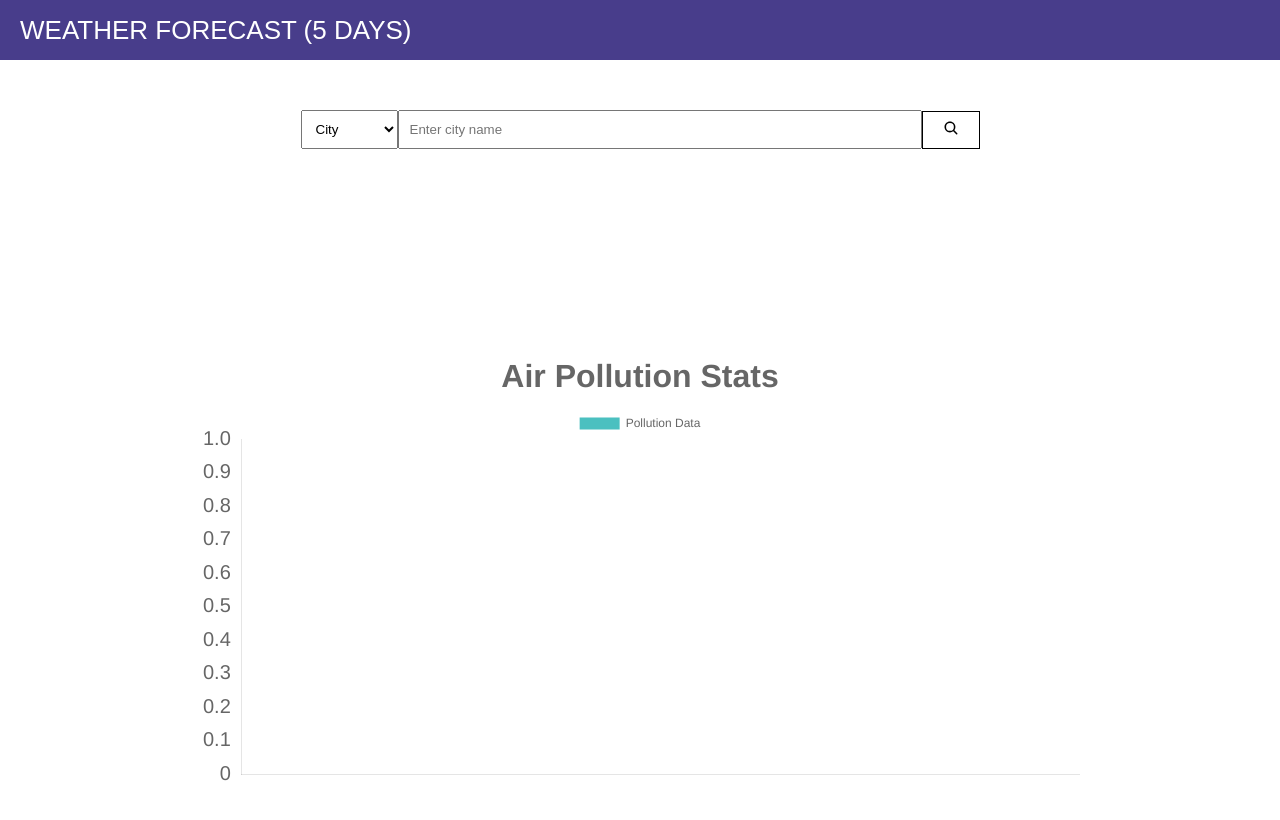
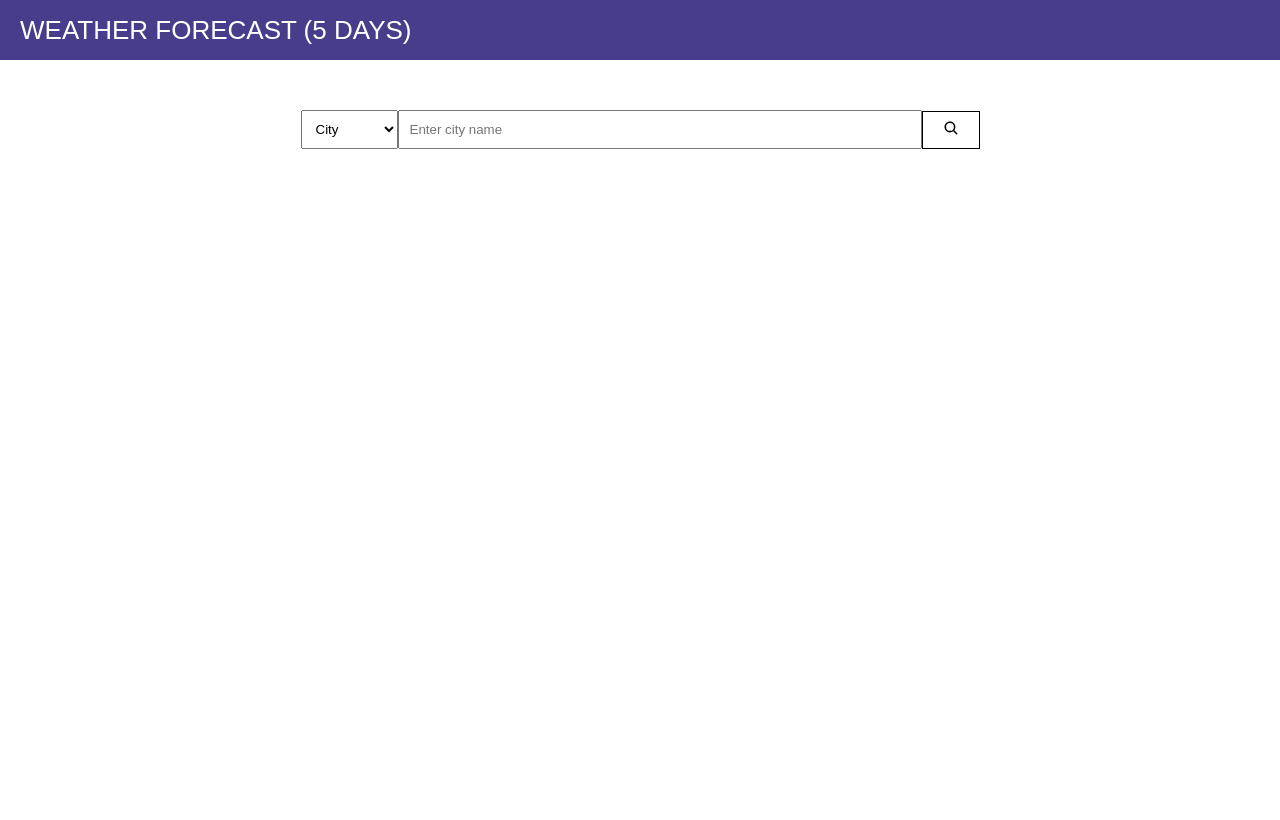
Before and after one commit to muhammadmaarij/weather-app, a React (Create React App) app: page / in a window 1280 px wide. Shown: the top 820 px of the page. Built offline with nearby package versions, Linux system fonts and the light colour scheme.

Commit message:
first commit

```diff
--- a/src/App.js
+++ b/src/App.js
@@ -18,7 +18,7 @@ const WeatherApp = () => {
   const [selectedOption, setSelectedOption] = useState("city");
   const [metric, setMetric] = useState("metric");
   const [degree, setDegree] = useState("C");
-  const [data, setData] = useState([]);
+  const [data, setData] = useState(null);
 
   const handleOptionChange = (event) => {
     setSelectedOption(event.target.value);
--- a/src/components/BarChart.js
+++ b/src/components/BarChart.js
@@ -3,18 +3,23 @@ import { Bar } from "react-chartjs-2";
 
 function BarChart({ data2 }) {
   console.log("data2", data2);
-  const chartData = {
+  let chartData;
+  if (data2 == null) {
+  } else {
+    chartData = {
       labels: Object.keys(data2),
       datasets: [
         {
           label: "Pollution Data",
           data: Object.values(data2),
-        backgroundColor: "rgba(75,192,192,1)",
+          backgroundColor: "darkslateblue",
         },
       ],
     };
+  }
   return (
     <div>
+      {data2 && (
         <div style={{ margin: "200px" }}>
           <Bar
             data={chartData}
@@ -64,6 +69,7 @@ function BarChart({ data2 }) {
             }}
           />
         </div>
+      )}
     </div>
   );
 }
```
Lines whose indentation alone changed are shown as unchanged.
